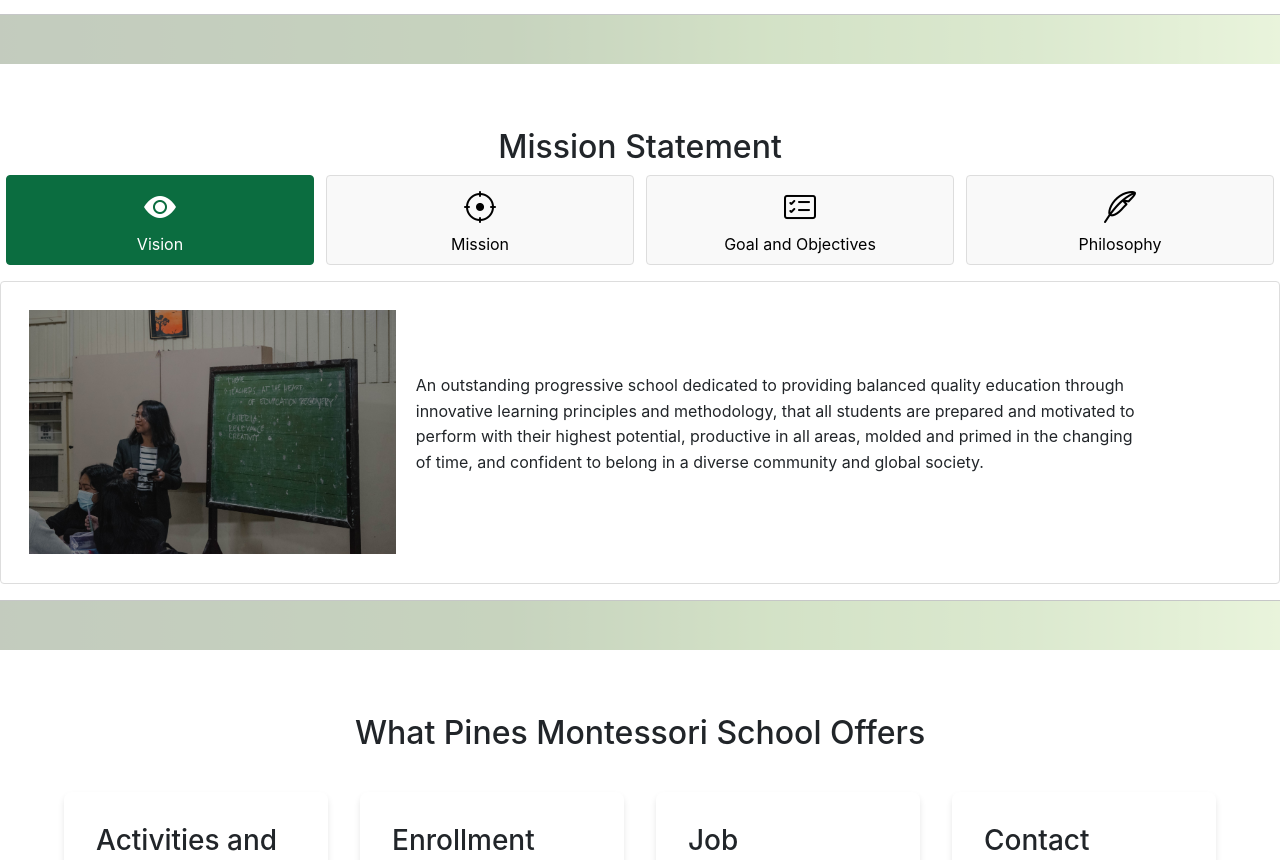
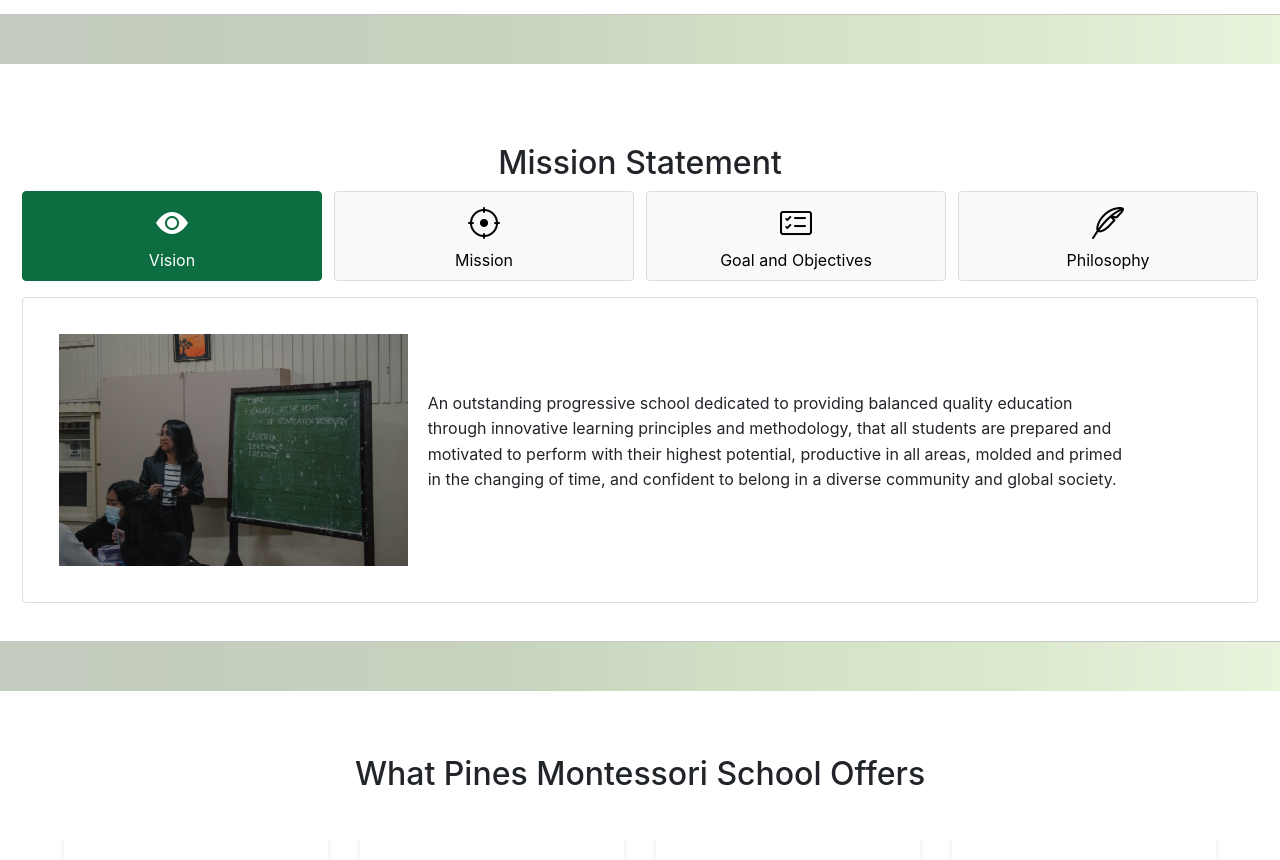
Before and after one commit to RoldanOppas/appdev, a React (Vite) app: page / in a window 1280 px wide. Shown: the part 1000-1860 px from the top of the page. Built offline with nearby package versions, Linux system fonts and the light colour scheme.

Commit message:
home again

```diff
--- a/src/css/Home.css
+++ b/src/css/Home.css
@@ -111,6 +111,10 @@
     max-width: 60%; /* Limit the paragraph width for better readability */
   }
 
+
+  .mission-statement{
+    padding: 1rem;
+  }
   .tab-buttons {
     display: flex;
     justify-content: space-around;
@@ -140,11 +144,12 @@
   }
 
   .tab-content {
-    padding: 1rem;
+    padding: 1.5rem;
     border: 1px solid #ddd;
     border-radius: 4px;
     background-color: #fff;
     line-height: 30px;
+    margin:.5%;
   }
 
   .mission-statement{
```
